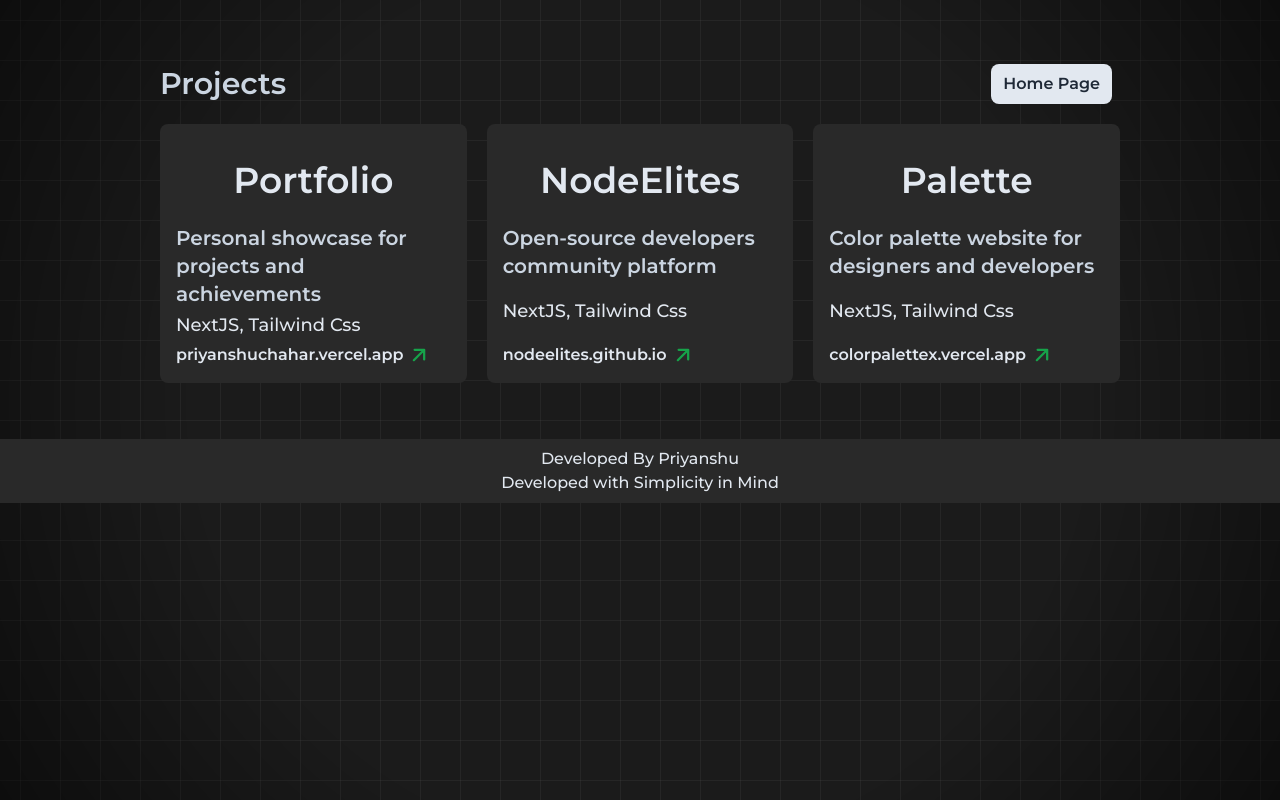
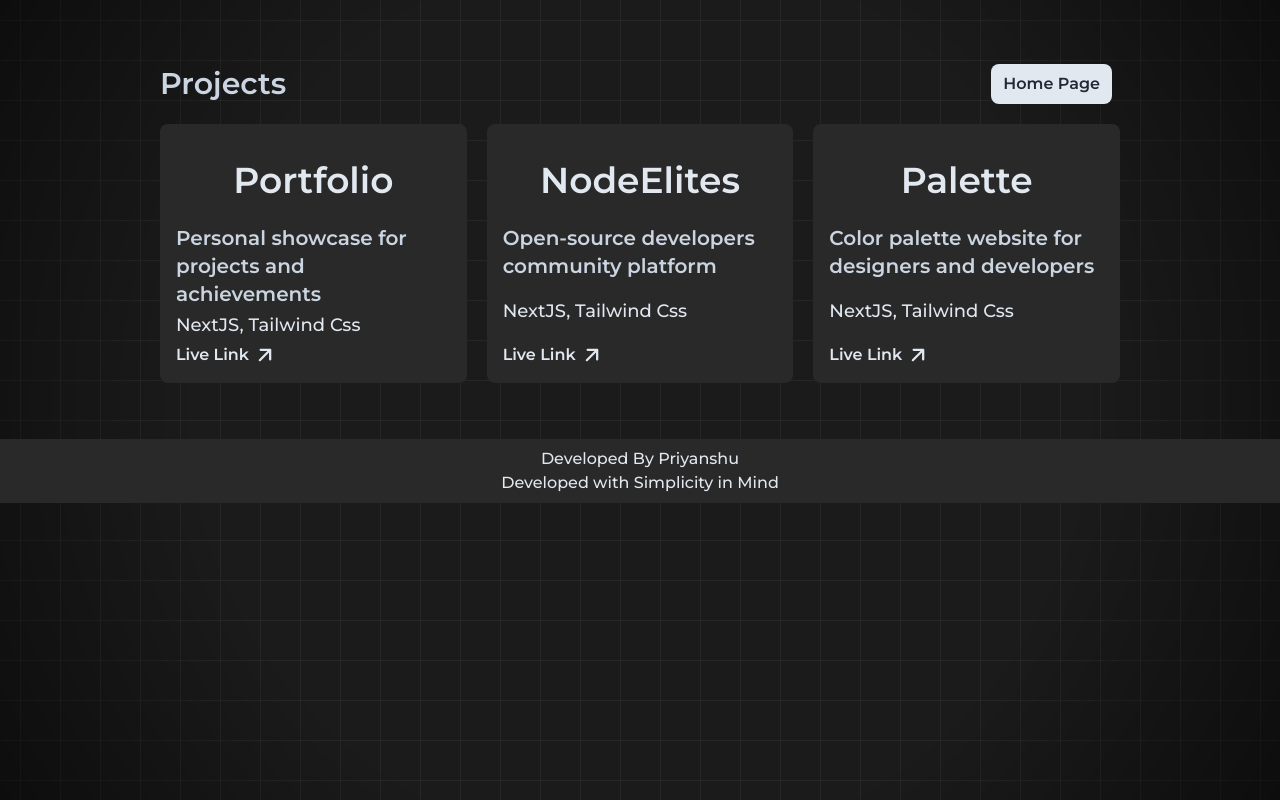
Before and after one commit to NvmeSensor/Portfolio, a Next.js app: page /projects in a window 1280 px wide. Built offline with nearby package versions, Linux system fonts and the light colour scheme.

Commit message:
portfolio

```diff
--- a/components/projects/Projects.jsx
+++ b/components/projects/Projects.jsx
@@ -20,7 +20,7 @@ const Projects = () => {
                         <h1 className='text-4xl font-semibold text-slate-200 text-center mt-0 p-5 w-full rounded-lg proj'>{projext.name}</h1>
                         <h2 className='text-xl font-semibold text-slate-300 self-start mt-0'>{projext.desc}</h2>
                         <h2 className='text-[18px] font-medium text-slate-200 hover:text-slate-300 self-start my-auto'>{projext.tech}</h2>
-                        <Link href={projext.link} target="blank" className='self-start'><p className='flex gap-1 items-center text-slate-200 hover:text-slate-300 transition ease-in-out font-semibold'>{projext.linkName}<span className='-rotate-45 text-2xl text-green-600'><IoArrowForwardOutline /></span></p></Link>
+                        <Link href={projext.link} target="blank" className='self-start'><p className='flex gap-1 items-center text-slate-200 hover:text-slate-300 transition ease-in-out font-semibold'>Live Link<span className='-rotate-45 text-2xl'><IoArrowForwardOutline /></span></p></Link>
                     </div>
                     ))}
                 </div>
```
